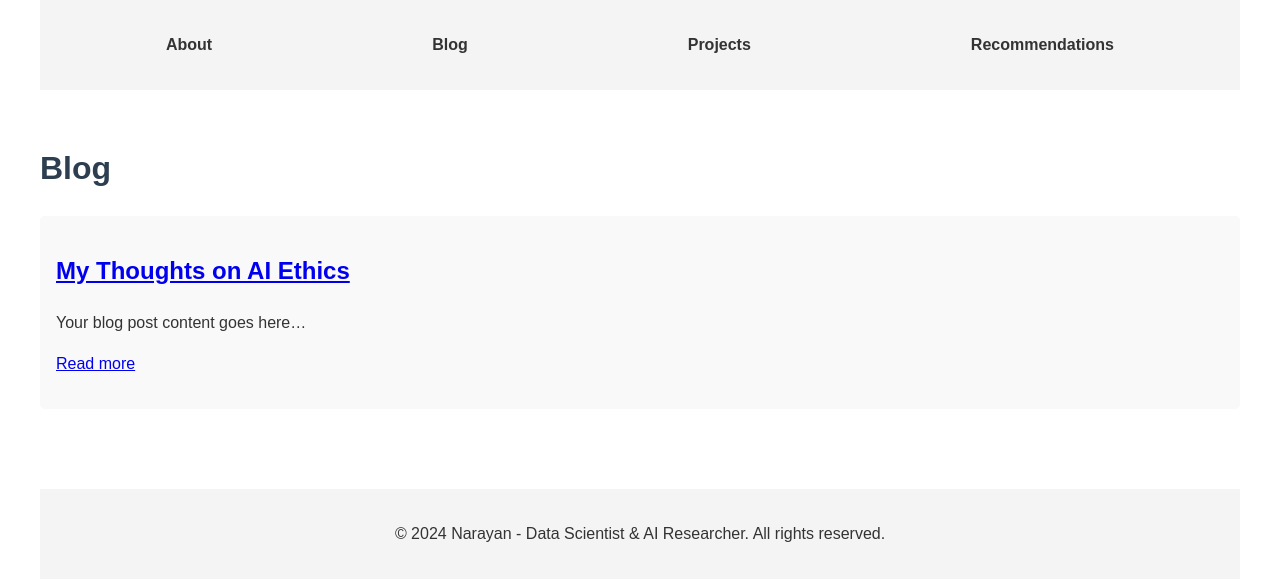
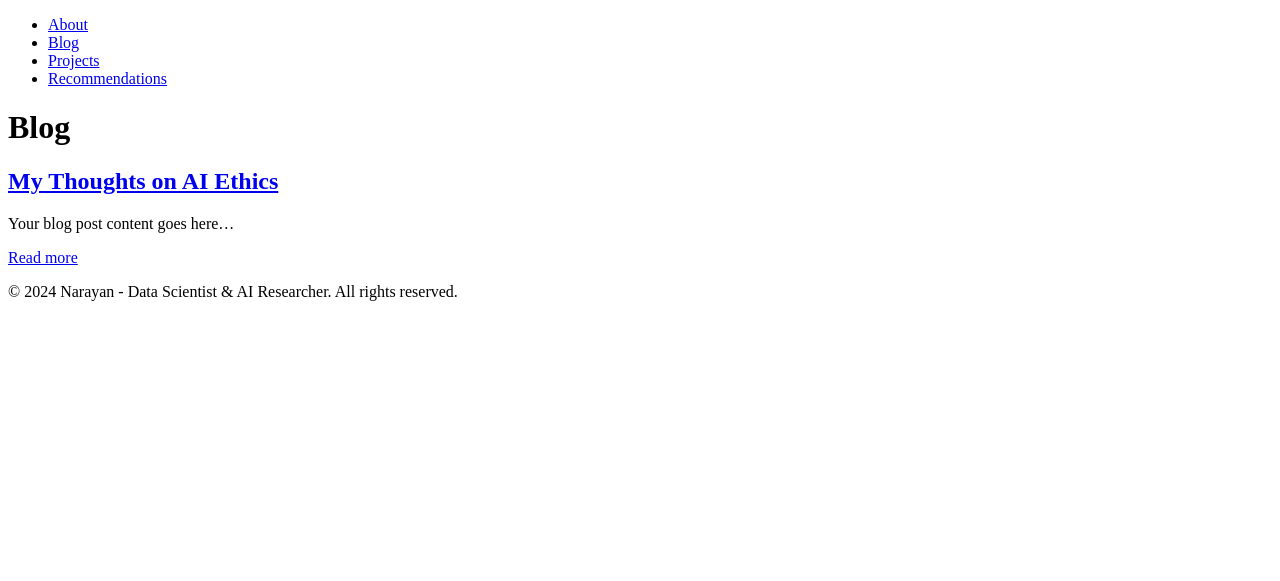
Before and after one commit to adhikarinarayan/adhikarinarayan.github.io, a Jekyll site: the page built from blog.md, in a window 1280 px wide. Shown: the top 581 px of the page. Built offline with Jekyll 4.4.1, drawn with Linux system fonts in a browser that asks for light colours.

Commit message:
Update styles.css

```diff
--- a/assets/css/styles.css
+++ b/assets/css/styles.css
@@ -1,96 +1,19 @@
-/* General Styles */
-body {
-    font-family: Arial, sans-serif;
-    line-height: 1.6;
-    color: #333;
-    max-width: 1200px;
-    margin: 0 auto;
-    padding: 0 20px;
-}
+/* ... (previous styles remain the same) ... */
 
-/* Header Styles */
-header {
-    background-color: #f4f4f4;
-    padding: 1rem;
-    position: sticky;
-    top: 0;
-    z-index: 100;
-}
-
-nav ul {
-    list-style-type: none;
-    padding: 0;
-    display: flex;
-    justify-content: space-around;
-}
-
-nav ul li a {
-    text-decoration: none;
-    color: #333;
-    font-weight: bold;
-}
-
-/* Main Content Styles */
-main {
-    padding: 2rem 0;
-}
-
-section {
-    margin-bottom: 3rem;
-}
-
-h1, h2, h3 {
-    color: #2c3e50;
-}
-
-/* About Section Styles */
-.profile-photo {
-    max-width: 200px;
-    border-radius: 50%;
-    display: block;
-    margin: 0 auto 1rem;
-}
-
-/* Blog Section Styles */
-article {
-    background-color: #f9f9f9;
-    padding: 1rem;
-    margin-bottom: 1rem;
-    border-radius: 5px;
+/* Projects Section Styles (formerly Research) */
+#projects article {
+    border-left: 4px solid #3a506b;
+    padding-left: 1rem;
 }
 
 /* Recommendations Section Styles */
 .recommendations-container {
     display: flex;
-    justify-content: space-between;
+    flex-direction: column;
 }
 
-.music-recommendations, .book-recommendations {
-    flex-basis: 48%;
+.resources-i-like, .music-recommendations, .book-recommendations {
+    margin-bottom: 2rem;
 }
 
-/* Research Section Styles */
-#research article {
-    border-left: 4px solid #2c3e50;
-    padding-left: 1rem;
-}
-
-/* Footer Styles */
-footer {
-    text-align: center;
-    padding: 1rem;
-    background-color: #f4f4f4;
-    margin-top: 2rem;
-}
-
-/* Responsive Design */
-@media (max-width: 768px) {
-    .recommendations-container {
-        flex-direction: column;
-    }
-
-    .music-recommendations, .book-recommendations {
-        flex-basis: 100%;
-        margin-bottom: 1rem;
-    }
-}
+/* ... (rest of the styles remain the same) ... */
```
